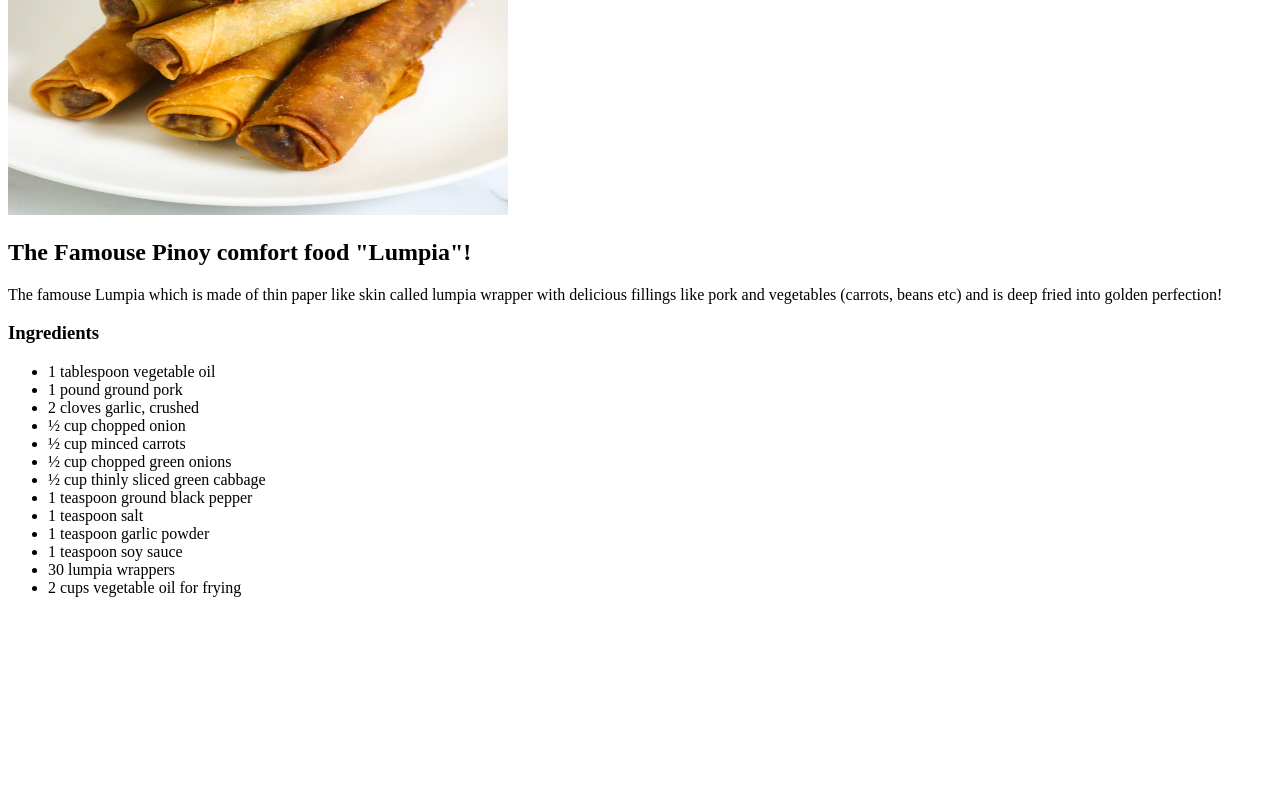
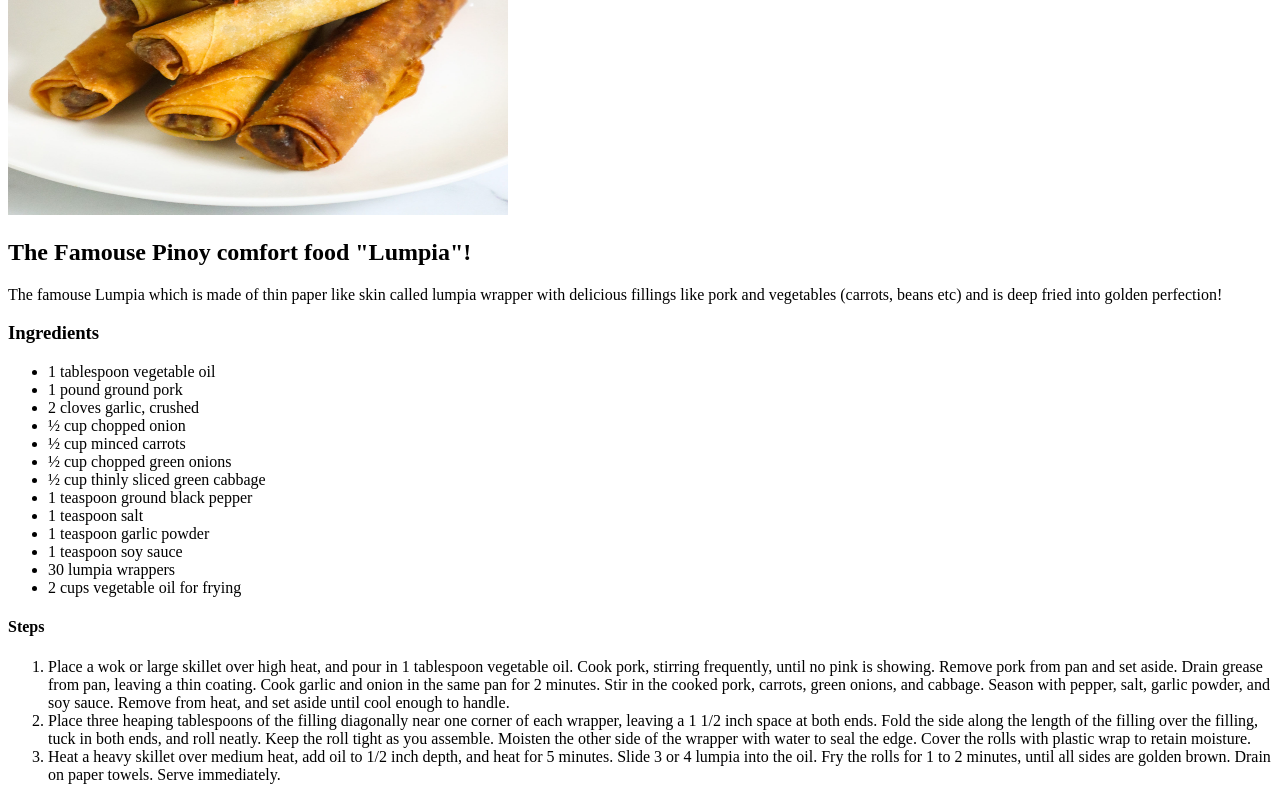
Before and after one commit to NewlLearn/odin-recipes, a plain HTML site: page recipes/lumpia.html in a window 1280 px wide. Shown: the part 365-1165 px from the top of the page. Before the commit the page ends 978 px from the top, so only its background shows below. Drawn offline with Linux system fonts and the light colour scheme.

Commit message:
renamed file title and added some heading sections Steps

```diff
--- a/recipes/lasagna.html
+++ b/recipes/lumpia.html
@@ -33,6 +33,12 @@
         <li>2 cups vegetable oil for frying </li>
     </ul>
 
+    <h4>Steps</h4>
+    <ol>
+        <li>Place a wok or large skillet over high heat, and pour in 1 tablespoon vegetable oil. Cook pork, stirring frequently, until no pink is showing. Remove pork from pan and set aside. Drain grease from pan, leaving a thin coating. Cook garlic and onion in the same pan for 2 minutes. Stir in the cooked pork, carrots, green onions, and cabbage. Season with pepper, salt, garlic powder, and soy sauce. Remove from heat, and set aside until cool enough to handle.</li>
+        <li>Place three heaping tablespoons of the filling diagonally near one corner of each wrapper, leaving a 1 1/2 inch space at both ends. Fold the side along the length of the filling over the filling, tuck in both ends, and roll neatly. Keep the roll tight as you assemble. Moisten the other side of the wrapper with water to seal the edge. Cover the rolls with plastic wrap to retain moisture.</li>
+        <li>Heat a heavy skillet over medium heat, add oil to 1/2 inch depth, and heat for 5 minutes. Slide 3 or 4 lumpia into the oil. Fry the rolls for 1 to 2 minutes, until all sides are golden brown. Drain on paper towels. Serve immediately.</li>
+    </ol>
 
 
 
```
Also changed, not shown: index.html (+1 -1 lines).
